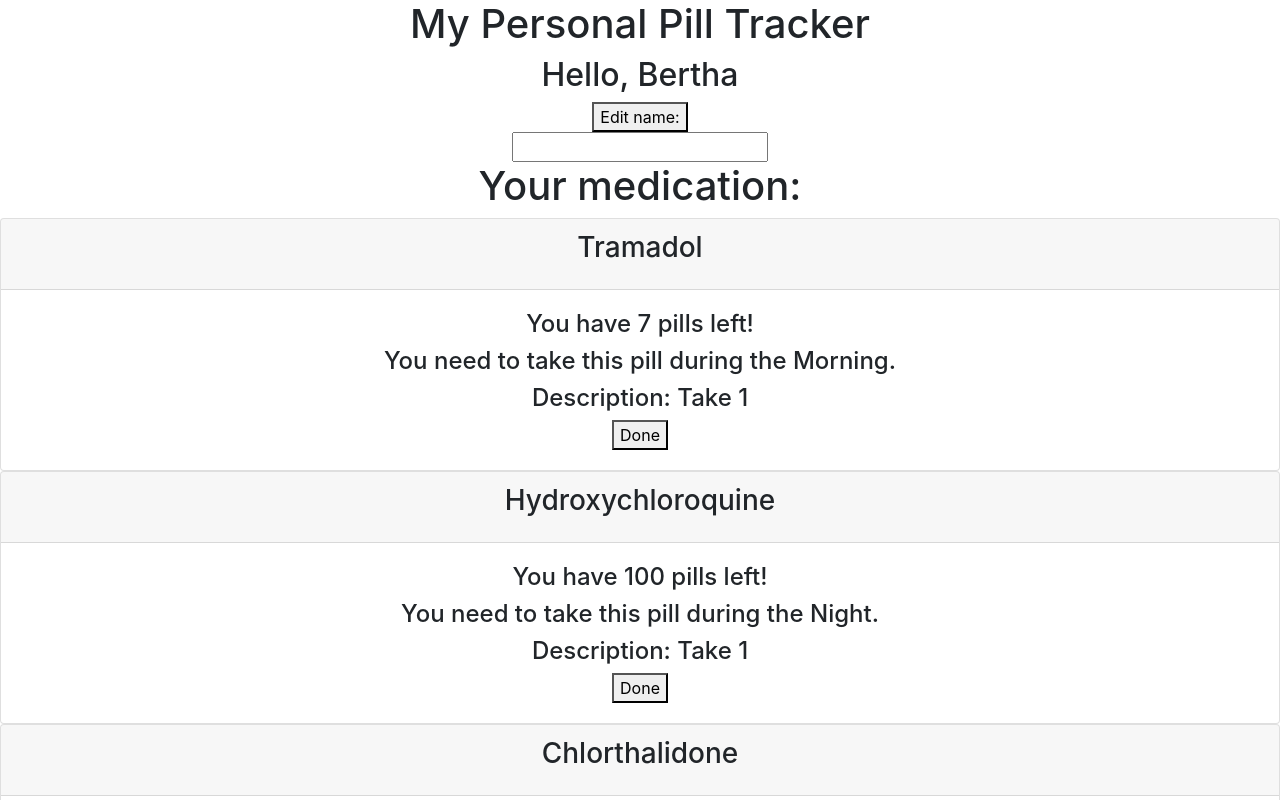
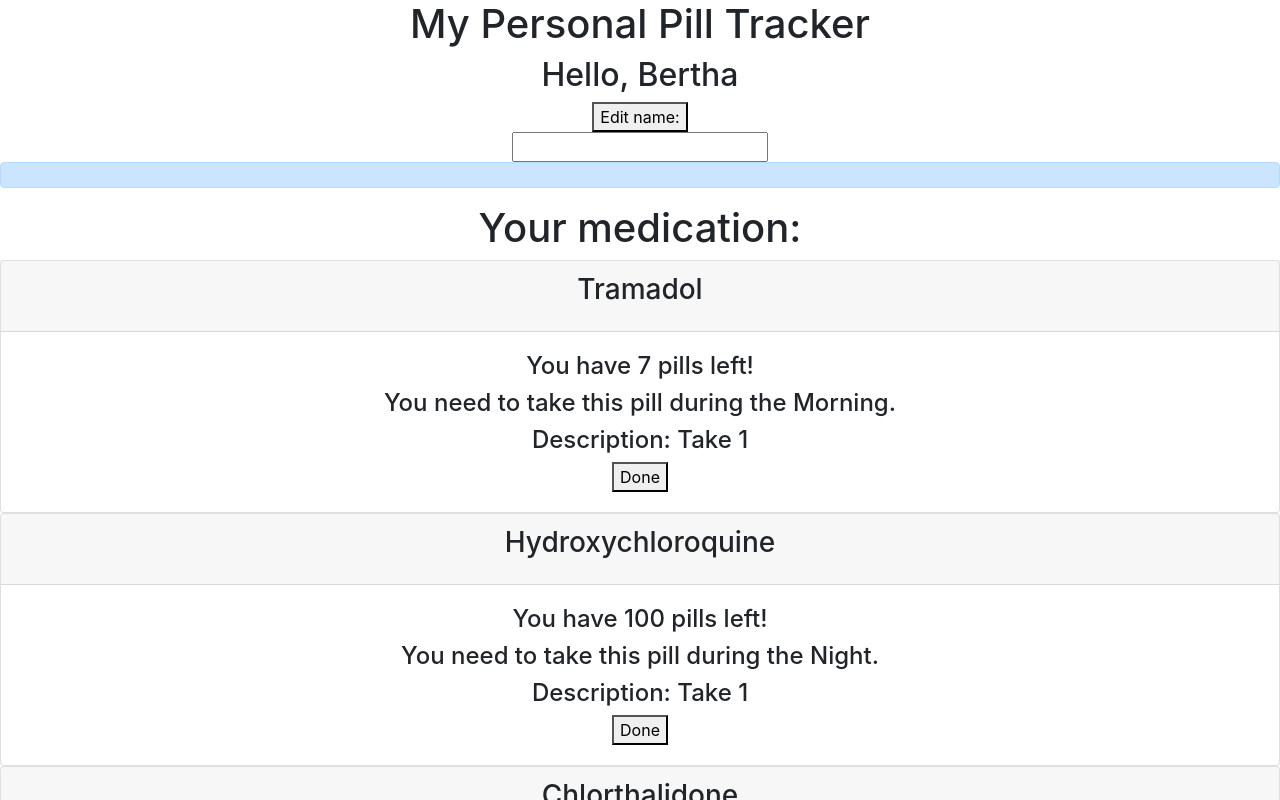
Before and after one commit to bcarrol2/pillTrackerWeb, a React (Create React App) app in the folder pilltracker/: page / in a window 1280 px wide. Shown: the top 800 px of the page. Built offline with nearby package versions, Linux system fonts and the light colour scheme; data requests are answered from the project's data file.

Commit message:
read me and if-else

```diff
--- a/pilltracker/src/components/MedicationCard.js
+++ b/pilltracker/src/components/MedicationCard.js
@@ -18,6 +18,8 @@ class MedicationCard extends React.Component{
 
         if (this.state.amount < 10) {
             alert('You need a refill')
+        } else {
+            alert('You have taken your pill')
         }
         // there is a popup if their medication is below 10 pills
     }
--- a/pilltracker/src/components/MedicationIndex.js
+++ b/pilltracker/src/components/MedicationIndex.js
@@ -65,6 +65,9 @@ class MedicationIndex extends React.Component {
                 <div id="hidediv">
                     <input type="text" name="name" onChange={event => this.setState({ name: event.target.value })} />
                 </div>
+                <div class="alert alert-primary" role="alert">
+
+                </div>
                 <h1>Your medication:</h1>
                 <MedicationCollection medication={allMedicine} />
                 <br/>
```
Also changed, not shown: pilltracker/src/components/MedicationForm.js (+8 -6 lines), 1 other file (tests, documents, lock files or other folders).
